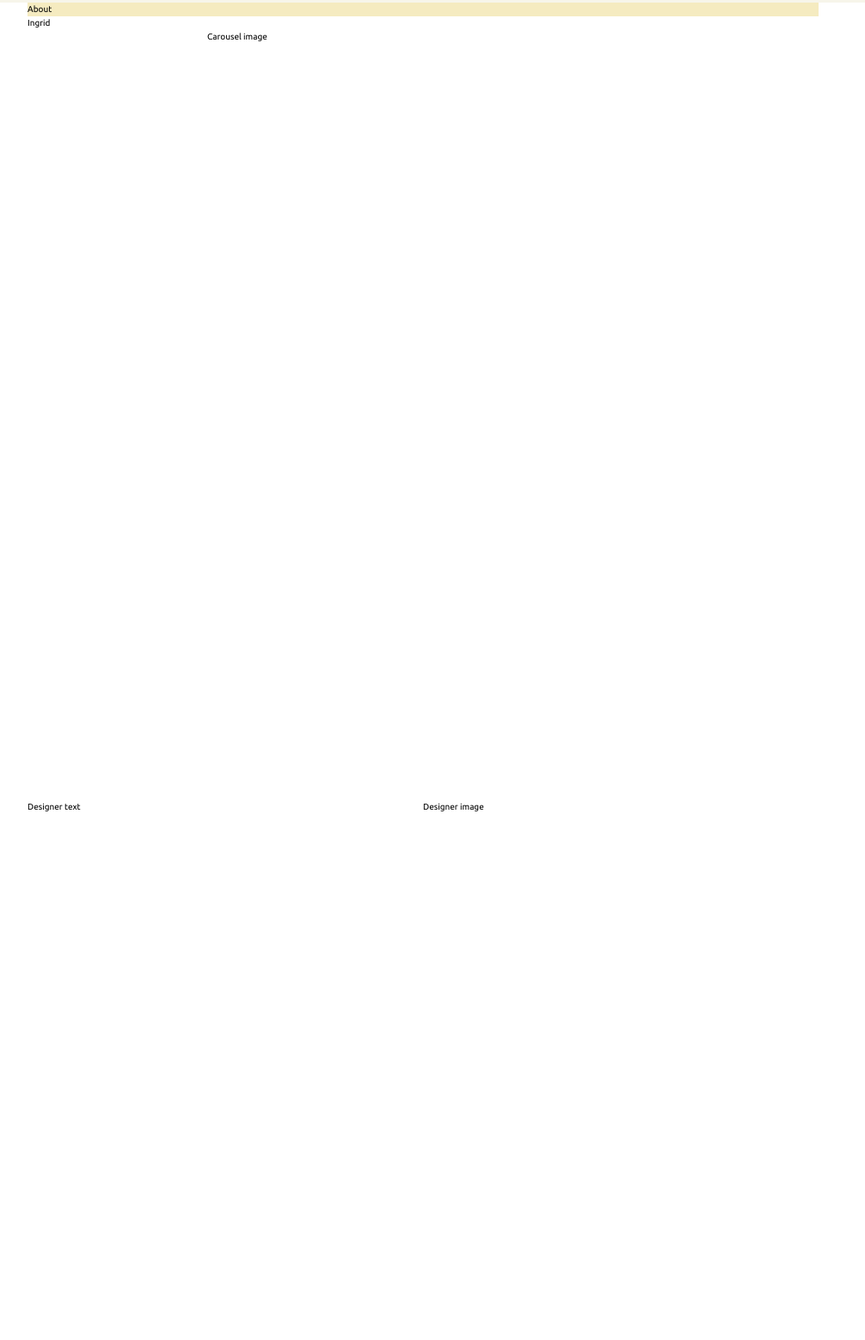
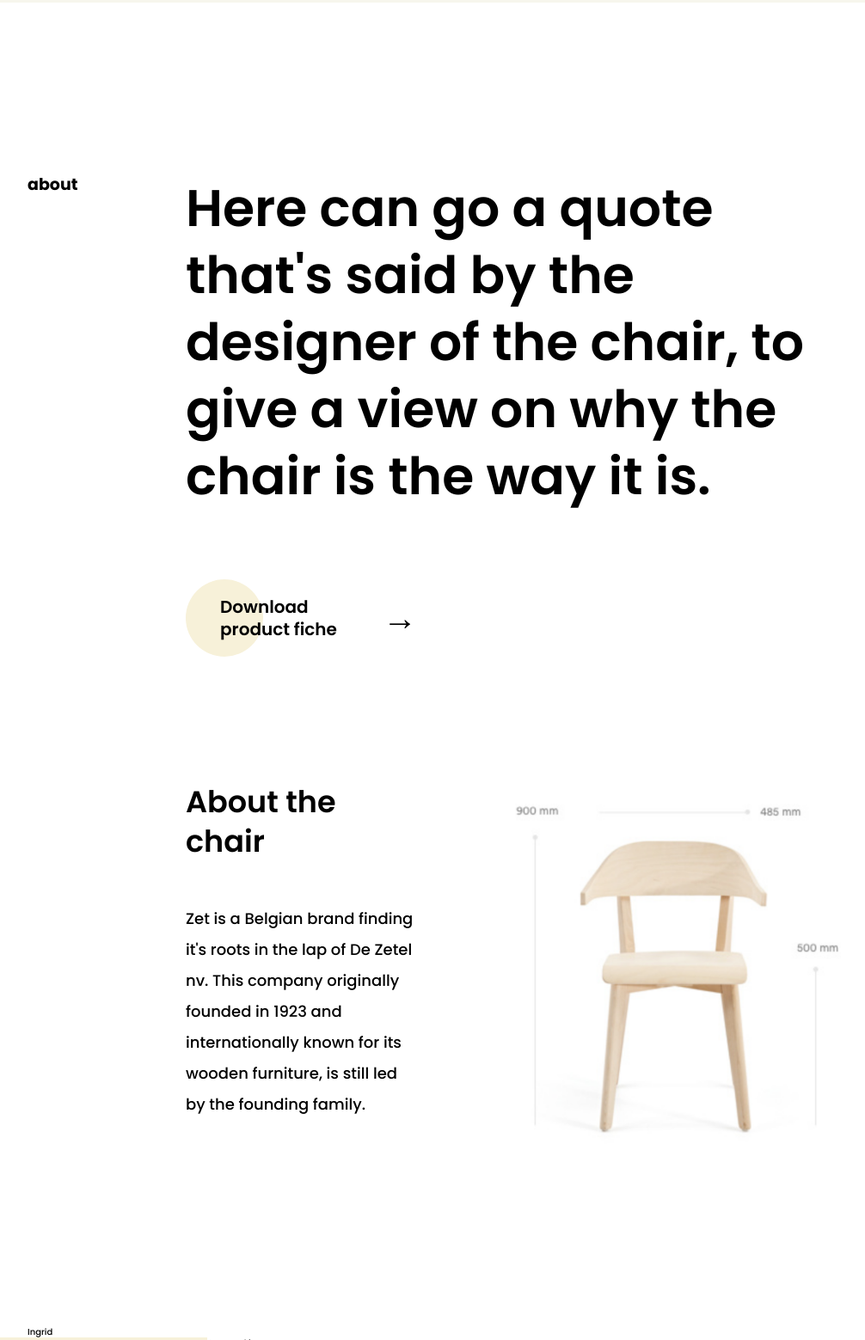
Before and after one commit to ayushgw/chair, a website: page index.html in a window 1280 px wide. Shown: the part 877-2436 px from the top of the page at 86% size, without its empty margins (148-1154 px from the left). Drawn offline with Linux system fonts and the light colour scheme.

Commit message:
about section done

```diff
--- a/index.html
+++ b/index.html
@@ -13,27 +13,39 @@
     <header class="header">
         Header
     </header>
-    <div class="about">
-        About
-    </div>
-    <div class="ingrid">
+    <section class="about">
+        <h4 class="heading-4 about__title">about</h4>
+        <h2 class="heading-2 about__quote">Here can go a quote that's said by the designer of the chair, to give a view
+            on why the chair is the way it
+            is.</h2>
+        <div class="about__content">
+            <a href="#" class="view-link view-link--1">Download product fiche</a>
+            <h3 class="heading-3">About the chair</h3>
+            <p>
+                Zet is a Belgian brand finding it's roots in the lap of De Zetel nv. This company originally founded in
+                1923 and internationally known for its wooden furniture, is still led by the founding family.
+            </p>
+        </div>
+        <img src="images/dimensions.png" alt="Chair dimensions" class="about__image">
+    </section>
+    <section class="ingrid">
         Ingrid
-    </div>
-    <div class="carousel-text">
+    </section>
+    <div class="carousel__text">
         Carousel text
     </div>
-    <div class="carousel-image">
+    <div class="carousel__image">
         Carousel image
     </div>
-    <div class="designer-text">
+    <div class="designer__text">
         Designer text
     </div>
-    <div class="designer-image">
+    <div class="designer__image">
         Designer image
     </div>
-    <div class="other-models">
+    <section class="models">
         Other Models
-    </div>
+    </section>
     <footer class="footer">
         Footer
     </footer>
--- /dev/null
+++ b/sass/_about.scss
@@ -0,0 +1,45 @@
+.about {
+    grid-row: 2 / 3;
+    grid-column: center-start / center-end;
+
+    margin: 20rem auto;
+    // min-height: ;
+
+    display: grid;
+    grid-template-columns: 20% 45% 35%;
+
+    &__title {
+        grid-column: 1 / 2;
+        grid-row: 1 / -1;
+    }
+
+    &__quote {
+        grid-column: 2 / span 2;
+        // grid-row: 1 / -1;
+    }
+
+    &__content {
+        grid-column: 2 / 3;
+        min-height: 75rem;
+        width: 65%;
+
+        display: flex;
+        flex-direction: column;
+
+        h3 {
+            margin: 5rem 0;
+        }
+        p {
+            font-size: 1.8rem;
+            line-height: 2;
+            padding-bottom: 4rem;
+        }
+    }
+    &__image {
+        grid-column: -1 / -2;
+        align-self: end;
+        justify-self: center;
+
+        width: 40rem;
+    }
+}
--- a/sass/_base.scss
+++ b/sass/_base.scss
@@ -1,8 +1,8 @@
-@import url('https://fonts.googleapis.com/css?family=Ubuntu:300,400,500,700&display=swap');
+@import url('https://fonts.googleapis.com/css?family=Poppins:300,400,500,600,700,800,900&display=swap');
 
 :root {
-    --color-light: #f7f5ea;
-    --color-beige: #f5ebc0;
+    --color-light: #f7f6ed;
+    --color-beige: #f7f1d9;
 }
 
 // CSS Variables won't work here
@@ -19,8 +19,7 @@
 }
 
 *,
-*::before
-*::after {
+*::before *::after {
     box-sizing: inherit;
 }
 
@@ -30,7 +29,79 @@ html {
 }
 
 body {
-    font-family: 'Ubuntu', sans-serif;
-    font-weight: 400;
-    line-height: 1.6;
+    font-family: 'Poppins', sans-serif;
+    font-weight: 500;
+    line-height: 1.3;
 }
+
+.container {
+    display: grid;
+    grid-template-rows: 110vh min-content min-content 70vw 70vw min-content min-content;
+    grid-template-columns: [header-start] 18rem [center-start] 1fr [center-1] 1.2fr [center-2] 1.2fr [center-3] 1fr [center-end] 18rem [header-end];
+}
+
+.heading-1 {}
+
+.heading-2 {
+    font-size: 6rem;
+    font-weight: 600;
+}
+
+.heading-3 {
+    font-size: 3.5rem;
+    font-weight: 600;
+    margin-bottom: 2rem;
+}
+
+.heading-4 {
+    font-size: 1.9rem;
+    font-weight: 700;
+}
+
+a:link,
+a:visited {
+    text-decoration: none;
+}
+
+.view-link {
+    color: #000;
+    font-size: 2rem;
+    font-weight: 600;
+    margin: 10rem 0 auto 4rem;
+    display: flex;
+    align-items: center;
+    transition: .3s all;
+    position: relative;
+
+    &::before {
+        content: "";
+        position: absolute;
+        left: -4rem;
+        width: 9rem;
+        height: 9rem;
+        border-radius: 50%;
+        background: var(--color-beige);
+        transition: .3s all;
+        z-index: -1;
+    }
+
+    &::after {
+        content: "\02192";
+        margin-left: 1rem;
+        font-size: 4rem;
+        font-weight: 300;
+        transition: .3s all;
+    }
+
+    &:hover {
+        &::before {
+            height: 2rem;
+            width: 100%;
+            border-radius: 2rem;
+        }
+
+        &::after {
+            margin-left: 2.5rem;
+        }
+    }
+}
--- /dev/null
+++ b/sass/_carousel.scss
@@ -0,0 +1,11 @@
+.carousel__text {
+    grid-row: 4 / 5;
+    grid-column: 1 / center-1;
+
+    background: var(--color-beige);
+}
+
+.carousel__image {
+    grid-row: 4 / 5;
+    grid-column: center-1 / -1;
+}
--- /dev/null
+++ b/sass/_designer.scss
@@ -0,0 +1,9 @@
+.designer__text {
+    grid-row: 5 / 6;
+    grid-column: center-start / center-2;
+}
+
+.designer__image {
+    grid-row: 5 / 6;
+    grid-column: center-2 / center-end;
+}
--- /dev/null
+++ b/sass/_footer.scss
@@ -0,0 +1,7 @@
+.footer {
+    grid-row: 7 / 8;
+    grid-column: 1 / -1;
+
+    padding: 10rem 18rem;
+    background: var(--color-light);
+}
--- /dev/null
+++ b/sass/_header.scss
@@ -0,0 +1,6 @@
+.header {
+    grid-row: 1 / 2;
+    grid-column: header-start / header-end;
+
+    background: var(--color-light);
+}
--- /dev/null
+++ b/sass/_ingrid.scss
@@ -0,0 +1,4 @@
+.ingrid {
+    grid-row: 3 / 4;
+    grid-column: center-start / center-end;
+}
--- a/sass/_layout.scss
+++ /dev/null
@@ -1,57 +0,0 @@
-.container {
-    display: grid;
-    grid-template-rows: 110vh min-content min-content 70vw 70vw min-content min-content;
-    grid-template-columns: [header-start] 18rem [center-start] 1fr [center-1] 1.2fr [center-2] 1.2fr [center-3] 1fr [center-end] 18rem [header-end];
-}
-
-.header {
-    grid-row: 1 / 2;
-    grid-column: header-start / header-end;
-
-    background: var(--color-light);
-}
-
-.about {
-    grid-row: 2 / 3;
-    grid-column: center-start / center-end;
-
-    background: var(--color-beige);
-}
-
-.ingrid {
-    grid-row: 3 / 4;
-    grid-column: center-start / center-end;
-}
-
-.carousel-text {
-    grid-row: 4 / 5;
-    grid-column: 1 / center-1;
-}
-
-.carousel-image {
-    grid-row: 4 / 5;
-    grid-column: center-1 / -1;
-}
-
-.designer-text {
-    grid-row: 5 / 6;
-    grid-column: center-start / center-2;
-}
-
-.designer-image {
-    grid-row: 5 / 6;
-    grid-column: center-2 / center-end;
-}
-
-.other-models {
-    grid-row: 6 / 7;
-    grid-column: center-start / center-end;
-}
-
-.footer {
-    grid-row: 7 / 8;
-    grid-column: 1 / -1;
-
-    padding: 10rem 18rem;
-    background: var(--color-light);
-}
--- /dev/null
+++ b/sass/_models.scss
@@ -0,0 +1,4 @@
+.models {
+    grid-row: 6 / 7;
+    grid-column: center-start / center-end;
+}
--- a/sass/main.scss
+++ b/sass/main.scss
@@ -1,3 +1,10 @@
 @import "base";
-@import "components";
-@import "layout";
+
+// components
+@import "header";
+@import "about";
+@import "ingrid";
+@import "carousel";
+@import "designer";
+@import "models";
+@import "footer";
```
Also changed, not shown: css/style.css, images/dimensions.png (added), sass/_components.scss (deleted).
